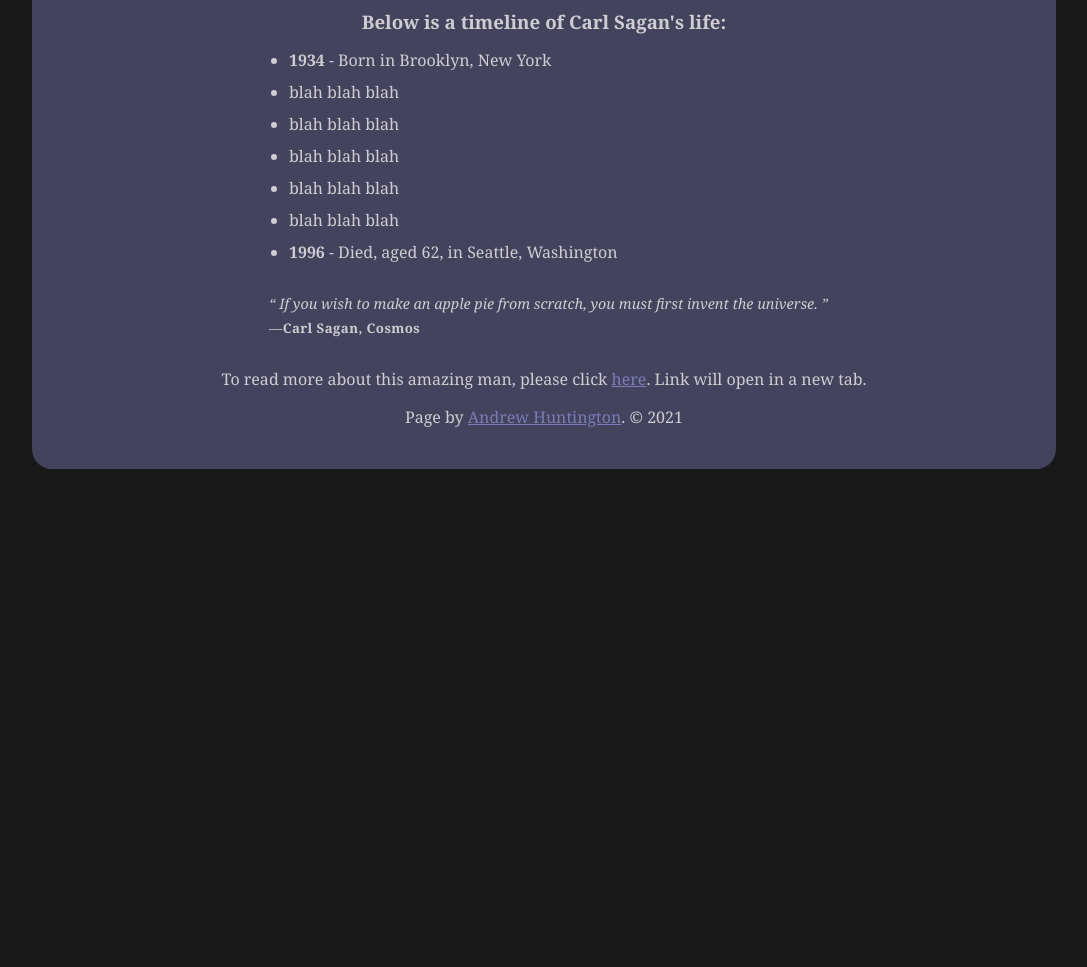
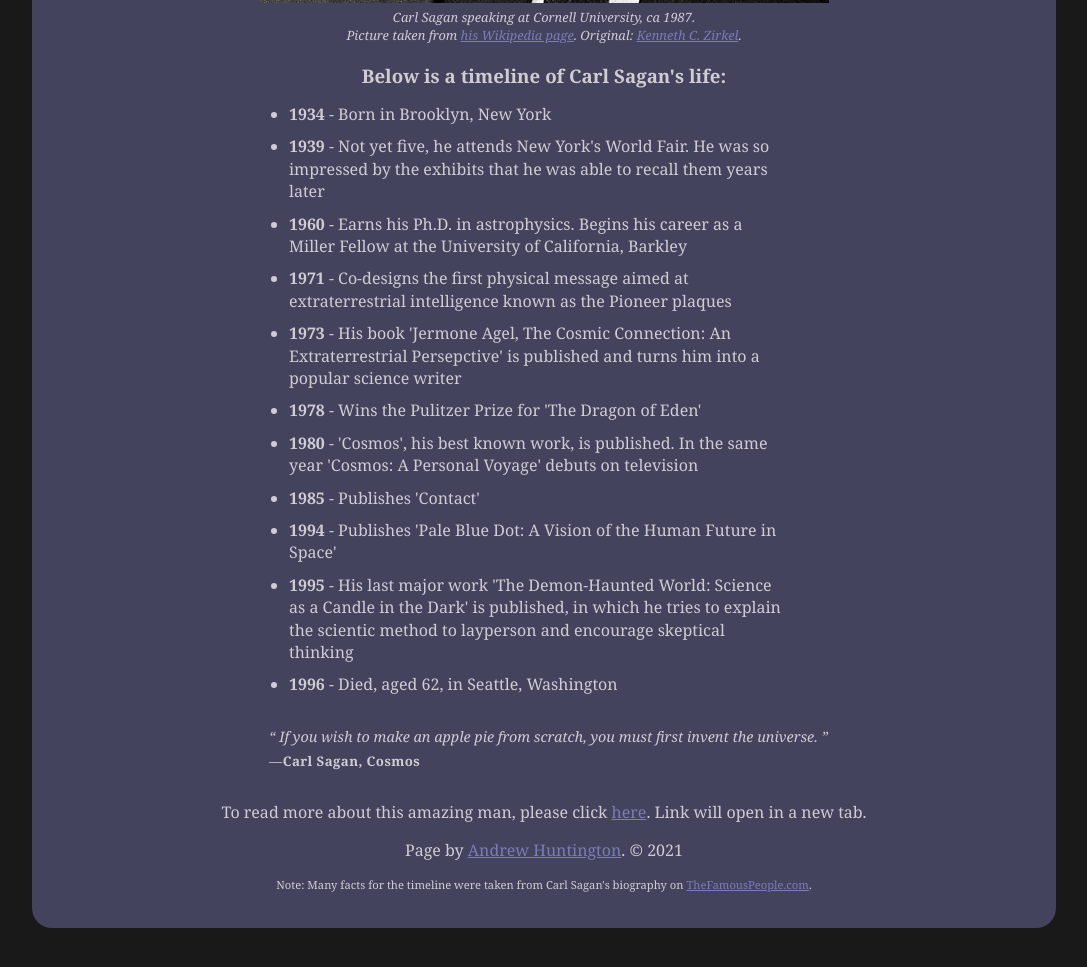
Before and after one commit to AndrewHuntington/fcc-tribute-page, a plain HTML site: page index.html in a window 1280 px wide. Shown: the part 809-1776 px from the top of the page, without its empty margins (96-1183 px from the left). Before the commit the page ends 1328 px from the top, so only its background shows below. Drawn offline with Linux system fonts and the light colour scheme.

Commit message:
Finish page'

```diff
--- a/css/styles.css
+++ b/css/styles.css
@@ -20,7 +20,9 @@ h5 {
   letter-spacing: 0.03em;
 }
 li {
+  line-height: 1.4em;
   margin: 0px 0px 10px 0px;
+  max-width: 500px;
 }
 a:link {
   color: rgb(130, 130, 194, 0.9);
@@ -52,13 +54,15 @@ a:hover {
   padding-bottom: 25px;
 }
 #title h1{
+  font-size: 4em;
   letter-spacing: 0.1em;
   margin-top: 0;
+  margin-bottom: 20px;
   padding-top: 20px;
 }
 #subtitle {
   letter-spacing: 0.05em;
-  font-size: 0.9em;
+  font-size: 1.2em;
   margin-top: -10px;
 }
 #image {
@@ -75,6 +79,9 @@ a:hover {
 #read-more {
   padding: 0 2em;
 }
+#attr {
+  font-size: 0.7em;
+}
 
 /* responsive styles */
 @media (max-width: 750px) {
@@ -84,3 +91,9 @@ a:hover {
     max-width: 250px;
   }
 }
+
+@media (max-width: 400px) {
+  .left-align {
+    margin-left: 1px;
+  }
+}
--- a/index.html
+++ b/index.html
@@ -25,11 +25,15 @@
       <h3>Below is a timeline of Carl Sagan's life:</h3>
       <ul class="left-align">
         <li><strong>1934</strong> - Born in Brooklyn, New York</li>
-        <li>blah blah blah</li>
-        <li>blah blah blah</li>
-        <li>blah blah blah</li>
-        <li>blah blah blah</li>
-        <li>blah blah blah</li>
+        <li><strong>1939</strong> - Not yet five, he attends New York's World Fair. He was so impressed by the exhibits that he was able to recall them years later</li>
+        <li><strong>1960</strong> - Earns his Ph.D. in astrophysics. Begins his career as a Miller Fellow at the University of California, Barkley</li>
+        <li><strong>1971</strong> - Co-designs the first physical message aimed at extraterrestrial intelligence known as the Pioneer plaques</li>
+        <li><strong>1973</strong> - His book 'Jermone Agel, The Cosmic Connection: An Extraterrestrial Persepctive' is published and turns him into a popular science writer</li>
+        <li><strong>1978</strong> - Wins the Pulitzer Prize for 'The Dragon of Eden'</li>
+        <li><strong>1980</strong> - 'Cosmos', his best known work, is published. In the same year 'Cosmos: A Personal Voyage' debuts on television</li>
+        <li><strong>1985</strong> - Publishes 'Contact'</li>
+        <li><strong>1994</strong> - Publishes 'Pale Blue Dot: A Vision of the Human Future in Space'</li>
+        <li><strong>1995</strong> - His last major work 'The Demon-Haunted World: Science as a Candle in the Dark' is published, in which he tries to explain the scientic method to layperson and encourage skeptical thinking</li>
         <li><strong>1996</strong> - Died, aged 62, in Seattle, Washington</li>
       </ul>
 
@@ -47,6 +51,7 @@
 
     <footer id="footer">
       <p>Page by <a href="https://andrewhuntington.com" target="_blank" rel="noreferrer noopener">Andrew Huntington</a>. &copy; 2021</p>
+      <p id="attr">Note: Many facts for the timeline were taken from Carl Sagan's biography on <a href="https://www.thefamouspeople.com/profiles/carl-sagan-155.php" target="_blank" rel="noreferrer noopener">TheFamousPeople.com</a>.</p>
     </footer>
   </div>
 
```
